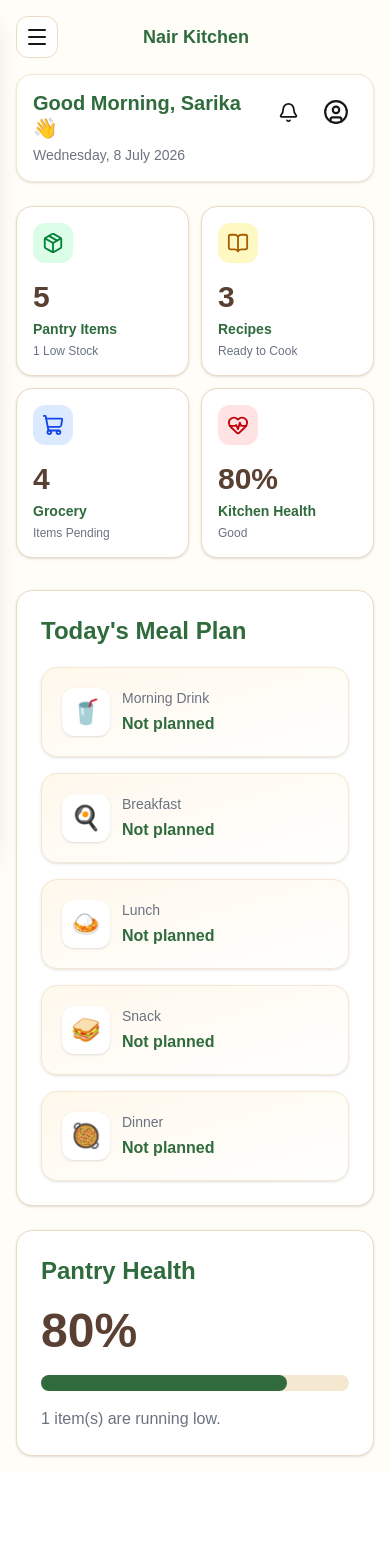
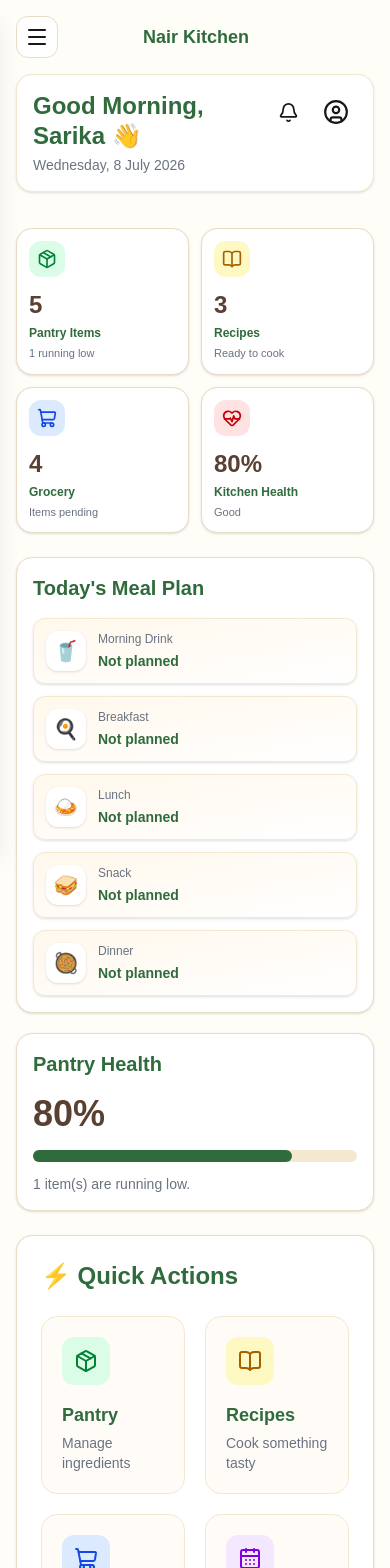
Before and after one commit to sarikashyamraj/nair-kitchen, a Next.js app: page / in a window 390 px wide. Shown: the top 1568 px of the page. Before the commit the page ends 1472 px from the top, so only its background shows below. Built offline with nearby package versions, Linux system fonts and the light colour scheme.

Commit message:
Sprint 2.7: Complete mobile Dashboard experience

```diff
--- a/app/page.tsx
+++ b/app/page.tsx
@@ -1,8 +1,9 @@
 "use client";
 
+import AppLayout from "../components/AppLayout";
 import QuickActions from "../components/dashboard/QuickActions";
-import AppLayout from "../components/AppLayout";
 import { useKitchen } from "../context/KitchenContext";
+
 import {
   BookOpen,
   Package,
@@ -13,37 +14,25 @@ import {
 export default function Home() {
   const { pantry, shopping, planner, recipes } = useKitchen();
 
-  const today = new Date();
-
-  const hour = today.getHours();
-
-  const greeting =
-    hour < 12
-      ? "Good Morning"
-      : hour < 17
-      ? "Good Afternoon"
-      : "Good Evening";
-
-  const currentDay = today.toLocaleDateString("en-US", {
+  const currentDay = new Date().toLocaleDateString("en-US", {
     weekday: "long",
   });
 
-  const formattedDate = today.toLocaleDateString("en-AE", {
-    weekday: "long",
-    day: "numeric",
-    month: "long",
-    year: "numeric",
-  });
+  const todaysPlan = [...planner]
+  .reverse()
+  .find((plan) => plan.day === currentDay);
 
-  const todaysPlan = planner.find((plan) => plan.day === currentDay);
+function getRecipeName(recipeId?: string) {
+  if (!recipeId) {
+    return "Not planned";
+  }
 
-  const getRecipeName = (recipeId?: string) => {
-    if (!recipeId) return "Not planned";
+  const recipe = recipes.find(
+    (item) => item.id === recipeId
+  );
 
-    const recipe = recipes.find((recipe) => recipe.id === recipeId);
-
-    return recipe ? recipe.name : "Recipe not found";
-  };
+  return recipe?.name || "Not planned";
+}
 
 const totalPantryItems = pantry.length;
 
@@ -58,7 +47,9 @@ export default function Home() {
           ((totalPantryItems - lowStockItems) / totalPantryItems) * 100
         );
 
-  const groceryRemaining = shopping.filter((item) => !item.purchased).length;
+  const groceryRemaining = shopping.filter(
+    (item) => !item.purchased
+  ).length;
 
   const stats = [
     {
@@ -66,15 +57,15 @@ export default function Home() {
       value: totalPantryItems,
       subtitle:
         lowStockItems === 0
-        ? "Well Stocked"
-        : `${lowStockItems} Low Stock`,
+          ? "Well stocked"
+          : `${lowStockItems} running low`,
       icon: Package,
       color: "bg-green-100 text-green-700",
     },
     {
       title: "Recipes",
       value: recipes.length,
-    subtitle: "Ready to Cook",
+      subtitle: "Ready to cook",
       icon: BookOpen,
       color: "bg-yellow-100 text-yellow-700",
     },
@@ -84,7 +75,7 @@ export default function Home() {
       subtitle:
         groceryRemaining === 0
           ? "Completed"
-        : "Items Pending",
+          : "Items pending",
       icon: ShoppingCart,
       color: "bg-blue-100 text-blue-700",
     },
@@ -98,41 +89,68 @@ export default function Home() {
           ? "Good"
           : pantryHealth >= 50
           ? "Fair"
-        : "Needs Attention",
+          : "Needs attention",
       icon: HeartPulse,
       color: "bg-red-100 text-red-700",
     },
   ];
 
+  const mealSlots = [
+    {
+      emoji: "🥤",
+      label: "Morning Drink",
+      recipeId: todaysPlan?.morningDrink,
+    },
+    {
+      emoji: "🍳",
+      label: "Breakfast",
+      recipeId: todaysPlan?.breakfast,
+    },
+    {
+      emoji: "🍛",
+      label: "Lunch",
+      recipeId: todaysPlan?.lunch,
+    },
+    {
+      emoji: "🥪",
+      label: "Snack",
+      recipeId: todaysPlan?.snack,
+    },
+    {
+      emoji: "🥘",
+      label: "Dinner",
+      recipeId: todaysPlan?.dinner,
+    },
+  ];
+
   return (
     <AppLayout>
-      <div className="space-y-8">
-
-
-        <section className="grid grid-cols-2 md:grid-cols-4 gap-3 sm:gap-5">
+      <div className="space-y-6 lg:space-y-8">
+        {/* Dashboard Statistics */}
+        <section className="grid grid-cols-2 gap-3 md:grid-cols-4 sm:gap-5">
           {stats.map((stat) => {
             const Icon = stat.icon;
 
             return (
               <div
                 key={stat.title}
-        className="bg-white rounded-2xl border border-[#EADCC4] p-4 sm:p-5 shadow-sm"
+                className="rounded-2xl border border-[#EADCC4] bg-white p-3 shadow-sm sm:p-5"
               >
                 <div
-          className={`w-10 h-10 sm:w-11 sm:h-11 rounded-xl flex items-center justify-center ${stat.color}`}
+                  className={`flex h-9 w-9 items-center justify-center rounded-xl sm:h-11 sm:w-11 ${stat.color}`}
                 >
-          <Icon size={22} />
+                  <Icon size={20} />
                 </div>
 
-        <h2 className="text-3xl font-bold text-[#5A4032] mt-4">
+                <h2 className="mt-3 text-2xl font-bold text-[#5A4032] sm:mt-4 sm:text-3xl">
                   {stat.value}
                 </h2>
 
-<p className="text-sm font-semibold text-[#2F6B3C] mt-1">
+                <p className="mt-1 text-xs font-semibold text-[#2F6B3C] sm:text-sm">
                   {stat.title}
                 </p>
 
-<p className="text-xs text-gray-500 mt-1">
+                <p className="mt-1 text-[11px] text-gray-500 sm:text-xs">
                   {stat.subtitle}
                 </p>
               </div>
@@ -140,36 +158,34 @@ export default function Home() {
           })}
         </section>
 
-        <section className="grid lg:grid-cols-3 gap-6">
-          <div className="lg:col-span-2 bg-white rounded-2xl border border-[#EADCC4] p-6 shadow-sm">
-            <h2 className="text-2xl font-bold text-[#2F6B3C]">
+
+
+        {/* Meal Plan and Pantry Health */}
+<section className="grid gap-5 lg:grid-cols-3 lg:gap-6">
+  {/* Today's Meal Plan */}
+  <div className="rounded-2xl border border-[#EADCC4] bg-white p-4 shadow-sm sm:p-6 lg:col-span-2">
+    <h2 className="text-xl font-bold text-[#2F6B3C] sm:text-2xl">
       Today&apos;s Meal Plan
     </h2>
 
-            <div className="grid md:grid-cols-2 gap-4 mt-5">
-              {[
-  ["🥤", "Morning Drink", todaysPlan?.morningDrink],
-  ["🍳", "Breakfast", todaysPlan?.breakfast],
-  ["🍛", "Lunch", todaysPlan?.lunch],
-  ["🥪", "Snack", todaysPlan?.snack],
-  ["🥘", "Dinner", todaysPlan?.dinner],
-].map(([emoji, label, recipeId]) => (
+    <div className="mt-4 grid gap-3 sm:mt-5 md:grid-cols-2 md:gap-4">
+      {mealSlots.map((meal) => (
         <div
-    key={label}
-    className="rounded-2xl bg-gradient-to-br from-[#FFF8EC] to-white border border-[#F4E8D0] p-5 shadow-sm hover:shadow-md transition-all duration-200"
+          key={meal.label}
+          className="rounded-xl border border-[#F4E8D0] bg-gradient-to-br from-[#FFF8EC] to-white p-3 shadow-sm transition-all duration-200 hover:shadow-md sm:rounded-2xl sm:p-5"
         >
           <div className="flex items-center gap-3">
-      <div className="w-12 h-12 rounded-xl bg-white shadow-sm flex items-center justify-center text-2xl">
-        {emoji}
+            <div className="flex h-10 w-10 shrink-0 items-center justify-center rounded-xl bg-white text-xl shadow-sm sm:h-12 sm:w-12 sm:text-2xl">
+              {meal.emoji}
             </div>
 
-      <div>
-        <p className="text-sm text-gray-500">
-          {label}
+            <div className="min-w-0">
+              <p className="text-xs text-gray-500 sm:text-sm">
+                {meal.label}
               </p>
 
-        <p className="font-semibold text-[#2F6B3C] mt-1">
-          {getRecipeName(recipeId as string)}
+              <p className="mt-1 truncate text-sm font-semibold text-[#2F6B3C] sm:text-base">
+                {getRecipeName(meal.recipeId)}
               </p>
             </div>
           </div>
@@ -178,29 +194,33 @@ export default function Home() {
     </div>
   </div>
 
-          <div className="bg-white rounded-2xl border border-[#EADCC4] p-6 shadow-sm">
-            <h2 className="text-2xl font-bold text-[#2F6B3C]">
+  {/* Pantry Health */}
+        <div className="rounded-2xl border border-[#EADCC4] bg-white p-4 shadow-sm sm:p-6">
+          <h2 className="text-xl font-bold text-[#2F6B3C] sm:text-2xl">
             Pantry Health
           </h2>
 
-            <p className="text-5xl font-bold text-[#5A4032] mt-5">
+          <p className="mt-4 text-4xl font-bold text-[#5A4032] sm:mt-5 sm:text-5xl">
             {pantryHealth}%
           </p>
 
-            <div className="w-full bg-[#F4E8D0] rounded-full h-4 mt-5">
+          <div className="mt-4 h-3 w-full rounded-full bg-[#F4E8D0] sm:mt-5 sm:h-4">
             <div
-                className="bg-[#2F6B3C] h-4 rounded-full"
+              className="h-full rounded-full bg-[#2F6B3C]"
               style={{ width: `${pantryHealth}%` }}
             />
           </div>
 
-            <p className="text-gray-500 mt-4">
+          <p className="mt-3 text-sm text-gray-500 sm:mt-4 sm:text-base">
             {lowStockItems === 0
               ? "Everything looks well stocked."
               : `${lowStockItems} item(s) are running low.`}
           </p>
  </div>
       </section>
+
+      {/* Quick Actions */}
+      <QuickActions />
     </div>
   </AppLayout>
 );
--- a/components/AppLayout.tsx
+++ b/components/AppLayout.tsx
@@ -14,13 +14,14 @@ export default function AppLayout({ children }: AppLayoutProps) {
           <Sidebar />
         </div>
 
-        <main className="flex-1 min-w-0">
-          <div className="max-w-7xl mx-auto px-4 py-4 sm:px-6 sm:py-6 lg:p-8">
-            <MobileMenu />
+        <main className="min-w-0 flex-1">
+          <div className="mx-auto max-w-7xl px-4 py-4 sm:px-6 sm:py-6 lg:p-8">
+            <div className="sticky top-0 z-40 bg-[#FFFDF8] pb-3">
+              <MobileMenu />
+              <TopHeader />
+            </div>
 
-<TopHeader />
-
-{children}
+            {children}
           </div>
         </main>
       </div>
--- a/components/layout/TopHeader.tsx
+++ b/components/layout/TopHeader.tsx
@@ -24,7 +24,7 @@ export default function TopHeader() {
     <header className="bg-white rounded-2xl shadow-sm border border-[#F4E8D0] px-4 py-4 sm:px-6 sm:py-5 lg:px-8 lg:py-6 mb-6 lg:mb-8">
       <div className="flex items-start justify-between gap-3">
         <div className="min-w-0">
-          <h1 className="text-xl sm:text-3xl font-bold text-[#2F6B3C] leading-tight">
+          <h1 className="text-2xl sm:text-3xl font-bold text-[#2F6B3C] leading-tight">
             {greeting}, Sarika 👋
           </h1>
 
```
Lines whose indentation alone changed are shown as unchanged.
